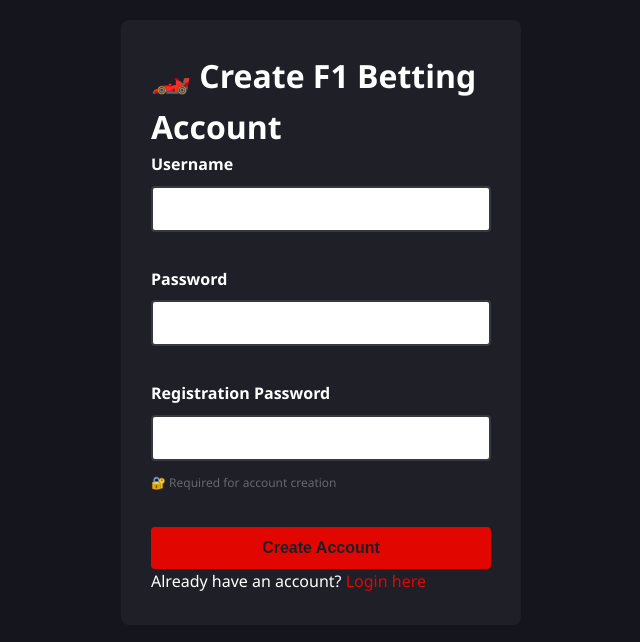
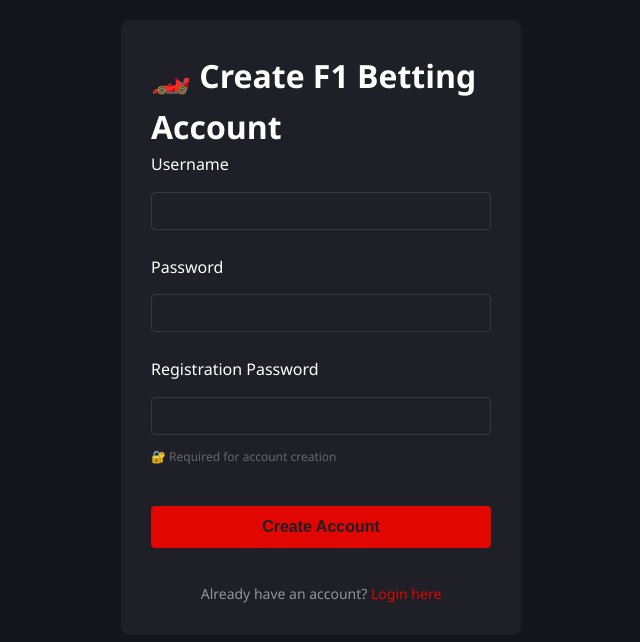
Before and after one commit to Meith0717/f1-betting-website, a Flask app: page /register in a window 1280 px wide. Shown: the part 72-714 px from the top of the page, without its empty margins (319-959 px from the left). Run offline with Flask 3, Linux system fonts and the light colour scheme.

Commit message:
Improvements

```diff
--- a/src/app/data/users.json
+++ b/src/app/data/users.json
@@ -6,7 +6,7 @@
       "score": 0,
       "email_notifications": false,
       "created_at": "2026-03-19T13:39:24.331175",
-      "last_login": "2026-03-21T23:46:30.872054",
+      "last_login": "2026-03-22T00:05:50.186527",
       "is_admin": true
     },
     "Gwen": {
--- a/src/app/static/css/styles.css
+++ b/src/app/static/css/styles.css
@@ -94,13 +94,21 @@ a:hover {
 .btn-submit {
     background-color: var(--brand-primary);
     color: var(--surface);
-    padding: 12px;
+    padding: 12px 24px;
     border: none;
     border-radius: 4px;
     font-size: 16px;
     font-weight: 600;
     cursor: pointer;
-    transition: background-color 0.3s;
+    transition: all 0.3s ease;
+    width: 100%;
+    margin: 15px 0;
+}
+
+.btn-submit:hover {
+    background-color: var(--interactive-hover);
+    transform: translateY(-1px);
+}
 }
 
 .btn-submit:hover {
@@ -394,7 +402,53 @@ auth-card h1 {
 .auth-form {
     display: flex;
     flex-direction: column;
-    gap: 20px;
+    gap: 15px;
+    width: 100%;
+    max-width: 400px;
+    margin: 0 auto;
+}
+
+.form-group {
+    margin-bottom: 10px;
+}
+
+.form-group label {
+    display: block;
+    margin-bottom: 6px;
+    color: var(--text);
+    font-weight: 500;
+}
+
+.form-group input {
+    width: 100%;
+    padding: 10px;
+    border-radius: 4px;
+    border: 1px solid var(--border);
+    background-color: var(--surface);
+    color: var(--text);
+    font-size: 14px;
+}
+
+.form-group input:focus {
+    outline: none;
+    border-color: var(--brand-primary);
+    box-shadow: 0 0 0 2px rgba(225, 6, 0, 0.2);
+}
+
+.auth-footer {
+    margin-top: 20px;
+    text-align: center;
+    color: var(--text-light);
+    font-size: 14px;
+}
+
+.auth-footer a {
+    color: var(--brand-primary);
+    font-weight: 500;
+}
+
+.auth-footer a:hover {
+    text-decoration: underline;
 }
 
 auth-footer {
@@ -734,6 +788,33 @@ auth-footer a {
     margin: 0 auto;
     padding: 20px;
     background-color: var(--background);
+}
+
+.profile-info-grid {
+    display: grid;
+    grid-template-columns: repeat(auto-fit, minmax(250px, 1fr));
+    gap: 12px;
+    margin: 15px 0;
+}
+
+.profile-info-item {
+    background-color: var(--surface-variant);
+    padding: 12px;
+    border-radius: 6px;
+    border: 1px solid var(--border);
+}
+
+.profile-info-item strong {
+    display: block;
+    color: var(--text-light);
+    font-size: 13px;
+    margin-bottom: 4px;
+}
+
+.profile-info-item span {
+    color: var(--text);
+    font-size: 14px;
+    font-weight: 500;
 }
 
 .profile-header {
```
Also changed, not shown: src/app/templates/user/profile.html (+23 -26 lines).
